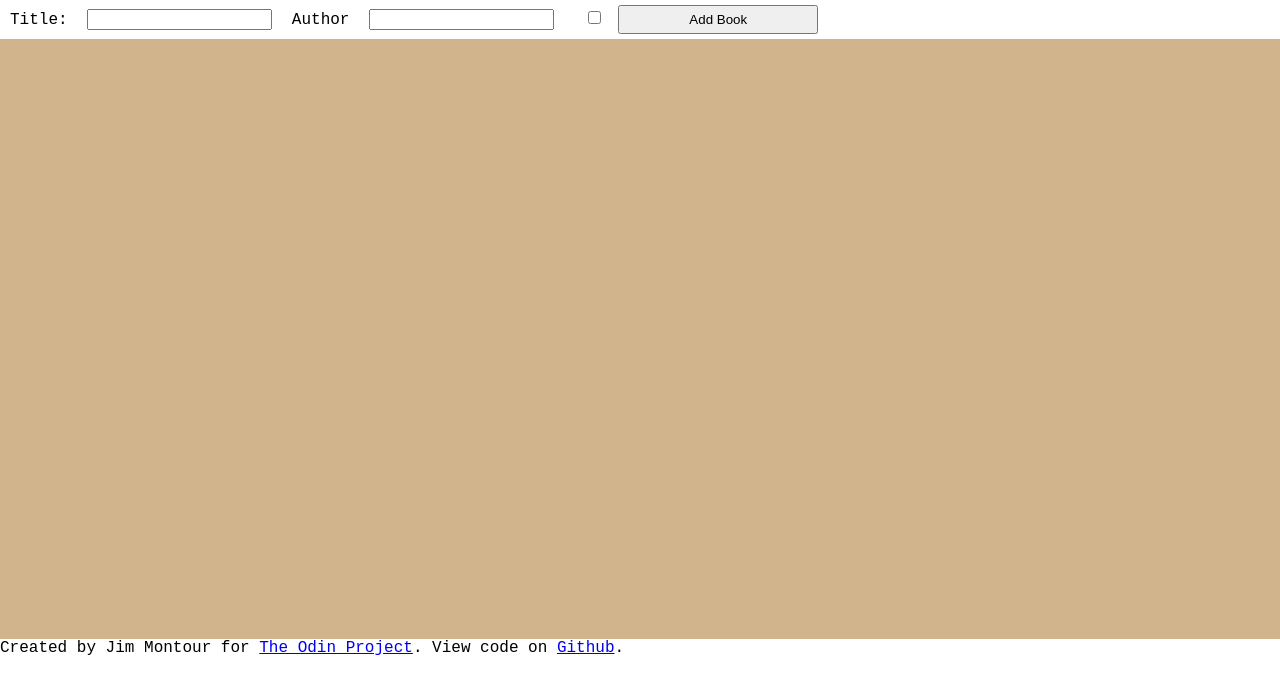
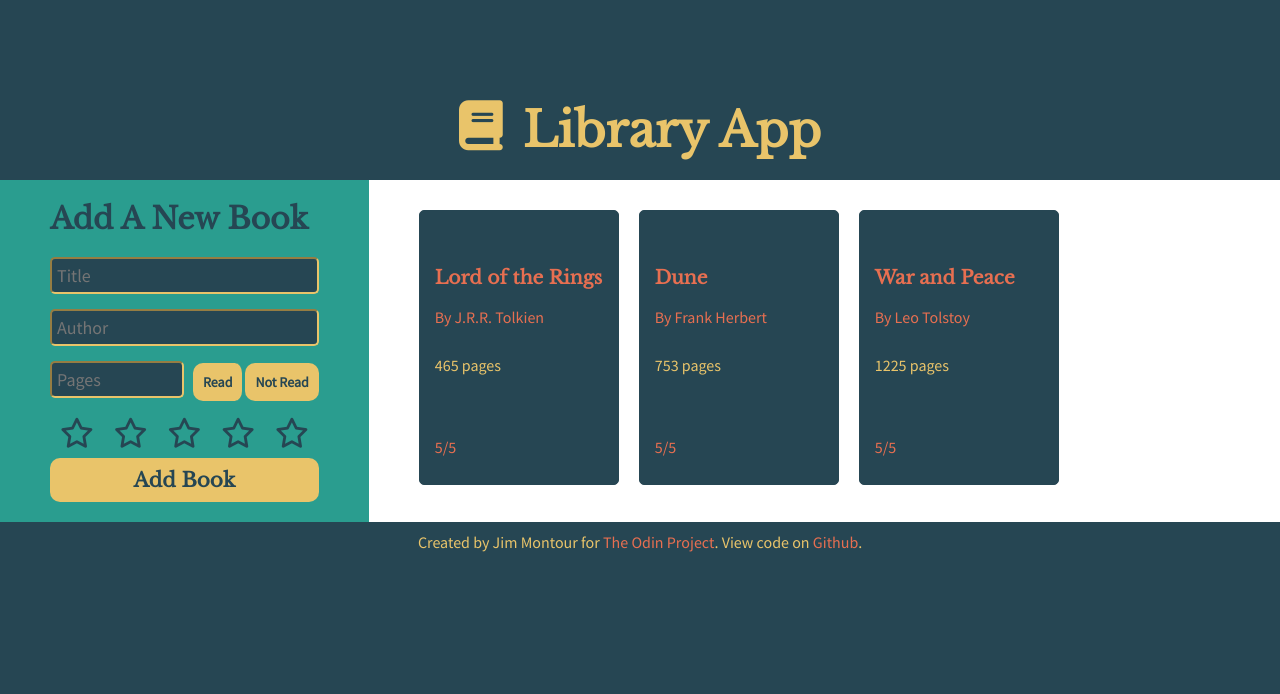
Before and after one commit to jimmontour/library, a website: page dist/index.html in a window 1280 px wide. Drawn offline with nearby package versions, Linux system fonts and the light colour scheme.

Commit message:
Updated CSS page layout

```diff
--- a/dist/index.html
+++ b/dist/index.html
@@ -4,23 +4,65 @@
 <head>
      <meta charset="UTF-8">
      <meta name="viewport" content="width=device-width, initial-scale=1.0">
+
      <link rel="stylesheet" href="style.css">
-     <title>Library</title>
+     <link rel="preconnect" href="https://fonts.gstatic.com">
+     <link href="https://fonts.googleapis.com/css2?family=Libre+Baskerville&family=Source+Sans+Pro&display=swap"
+          rel="stylesheet">
+     <script src="https://kit.fontawesome.com/c84d0e080d.js" crossorigin="anonymous"></script>
+     <title>Library App</title>
 </head>
 
 <body>
-     <div class="submit-book">
-          <label for="=submission-title">Title:</label>
-          <input type="text" id="submission-title">
-          <label for="submission-author">Author</label>
-          <input type="text" id="submission-author">
-          <label for="read" id="submission-read"></label>
-          <input type="checkbox" id="submission-read">
-          <button type="submit" id="submit-book">Add Book</button>
-     </div>
-     <div class="library">
+     <header>
+          <i class="fas fa-book logo"></i>
+          <h1>Library App</h1>
+     </header>
+     <main>
+          <div class="submit-book">
+               <h2>Add A New Book</h2>
+               <form action="">
+                    <input type="text" id="submission-title" placeholder="Title">
+                    <input type="text" id="submission-author" placeholder="Author">
+                    <div class="secondary-submission-info">
+                         <input type="number" id="submission-pages" placeholder="Pages">
+                         <div class="read-box">
+                              <div class="read-submission">Read</div>
+                              <div class="not-read-submission">Not Read</div>
+                         </div>
+                    </div>
+                    <div class="rating-system">
+                         <i class="far fa-star one-star"></i>
+                         <i class="far fa-star two-star"></i>
+                         <i class="far fa-star three-star"></i>
+                         <i class="far fa-star four-star"></i>
+                         <i class="far fa-star five-star"></i>
+                    </div>
+                    <button type="submit" id="submit-book">Add Book</button>
+               </form>
+          </div>
+          <div class="library">
+               <div class="book">
+                    <h3 class="book-title">Lord of the Rings</h3>
+                    <p class="author-title">By J.R.R. Tolkien</p>
+                    <p class="pages-title">465 pages</p>
+                    <p class="book-rating">5/5</p>
 
-     </div>
+
+               </div>
+               <div class="book">
+                    <h3 class="book-title">Dune</h3>
+                    <p class="author-title">By Frank Herbert</p>
+                    <p class="pages-title">753 pages</p>
+                    <p class="book-rating">5/5</p>
+               </div>
+               <div class="book">
+                    <h3 class="book-title">War and Peace</h3>
+                    <p class="author-title">By Leo Tolstoy</p>
+                    <p class="pages-title">1225 pages</p>
+                    <p class="book-rating">5/5</p>
+               </div>
+     </main>
      <footer>
           Created by Jim Montour for <a href="https://www.theodinproject.com/">The Odin Project</a>. View code on <a
                href="https://github.com/jimmontour/library">Github</a>.
--- a/dist/style.css
+++ b/dist/style.css
@@ -1,26 +1,211 @@
-body {
+* {
      margin: 0;
      padding: 0;
      box-sizing: border-box;
-    font-family: 'Courier New', Courier, monospace;
 }
 
-.top-container {
-    background-color: rosybrown;
-    padding: 20px;
+:root {
+     --primary-dark: #264653;
+     --secondary-dark: #2a9d8f;
+     --medium-dark: #e76f51;
+     --primary-light: #e9c46a;
+     --secondary-light: #f4a261;
+}
+
+body {
+     display: flex;
+     flex-direction: column;
+     background-color: var(--primary-dark)
+}
+
+a {
+     color: var(--medium-dark);
+     text-decoration: none;
+     transition: color .2s ease-in-out;
+}
+
+a:hover {
+     color: var(--secondary-light);
+}
+
+main {
+     display: grid;
+     grid-template-columns: 1fr 3fr;
+     height: auto;
+}
+
+body {
+     font-family: 'Source Sans Pro', sans-serif;
+}
+
+h1, h2, h3 {
+     font-family: 'Libre Baskerville', serif;
+}
+
+header {
+     font-size: 24px;
+     background-color: var(--primary-dark);
+     color: var(--primary-light);
+     text-align: center;
+     padding: 100px 0 20px 0;
+     width: 100%;
+}
+header {
+     display: flex;
+     justify-content: center;
+}
+
+
+footer {
+     font-size: 16px;
+     background-color: var(--primary-dark);
+     color: var(--primary-light);
+     text-align: center;
+     padding: 10px 0 40px 0;
+     width: 100%;
+}
+
+form {
      display: flex;
      flex-direction: column;
 }
 
-.top-container input, label, button{
-    padding: 5px;
-    margin: 5px;
-    width: 200px;
+.library {
+     background-color: white;
+}
+
+.submit-book {
+     background-color: var(--secondary-dark);
+     display: flex;
+     flex-direction: column;
+     color: var(--primary-dark);
+     font-weight: 800;
+     font-size: 20px;
+     padding: 20px 50px;
+}
+
+.submit-book h2 {
+     padding-bottom: 15px;
+}
+
+.submit-book input {
+     background-color: var(--primary-dark);
+     padding: 5px 5px;
+     margin: 5px 0 10px 0;
+     border-color: var(--primary-light);
+     font-family: 'Source Sans Pro', sans-serif;
+     border-radius: 5px;
+     color: var(--primary-light);
+     font-size: 18px;
+}
+
+#submission-pages {
+     width: 50%;
+}
+
+.submit-book button {
+     padding: 10px;
+     font-family: 'Libre Baskerville', serif;
+     font-size: 20px;
+     border-radius: 10px;
+     font-weight: 800;
+     background-color: var(--primary-light);
+     color: var(--primary-dark);
+     transition: background-color 0.s ease-in-out;
+     border: none;
+     cursor: pointer;
+}
+
+.submit-book button:hover {
+     background-color: var(--secondary-light);
+}
+
+.secondary-submission-info {
+     display: flex;
+     justify-content: space-between;
+     align-items: center;
+}
+
+.read-box {
+     align-items: center;
+     display: flex;
+     height: 35px;
+     font-size: 14px;
+     cursor: pointer;
+}
+
+.read-submission, .not-read-submission {
+     cursor: pointer;
+     border-radius: 10px;
+     transition: background-color 0.2s ease-in-out;
+     background-color: var(--primary-light);
+}
+
+.read-submission:hover, .not-read-submission:hover {
+     background-color: var(--secondary-light);
+}
+.read-submission {
+     border-right: 3px var(--secondary-dark) solid;
+}
+
+.read-box div {
+     padding: 10px;
+}
+
+.rating-system {
+     display: flex;
+     justify-content: center;
+     font-size: 30px;
+}
+
+.rating-system .far {
+     padding: 10px 10px;
+     cursor: pointer;
+}
+
+.logo {
+     font-size: 50px;
+     padding-right: 20px;
 }
 
 .library {
-    background-color: tan;
+     padding: 30px 50px 30px 50px;
      display: grid;
-    width: 100%;
-    min-height: 600px;
+     grid-template-columns: 1fr 1fr 1fr 1fr;
+     grid-gap: 20px;
 }
+
+.book {
+     width: 200px;
+     border: 1px var(--primary-dark) solid;
+     height: 275px;
+     background-color: var(--primary-dark);
+     display: flex;
+     padding: 15px;
+     flex-direction: column;
+     color: var(--medium-dark);
+     border-radius: 5px;
+     text-align: center;
+     position: relative;
+}
+
+.book-title {
+     position: absolute;
+     top: 20%
+}
+
+.author-title {
+     position: absolute;
+     top: 35%;
+}
+
+.book-rating {
+     position: absolute;
+     bottom: 10%;
+}
+
+.pages-title {
+     position: absolute;
+     bottom: 40%;
+     color: var(--primary-light);
+}
```
Lines whose indentation alone changed are shown as unchanged.
